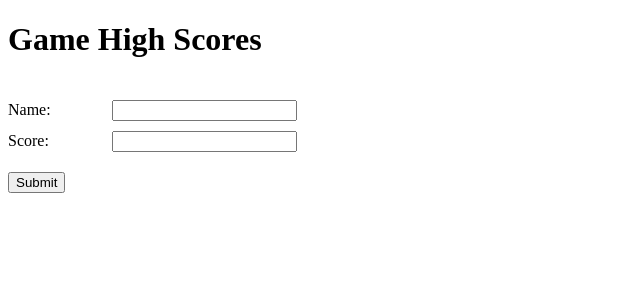
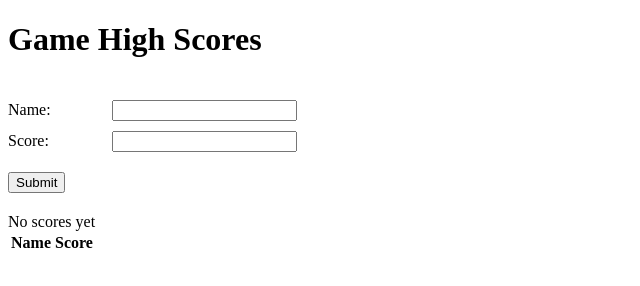
Before and after one commit to acciojob/game-high-scores-Mazhar-54321, a website: page main.html in a window 1280 px wide. Shown: the whole page, without its empty margins (0-640 px from the left). Drawn offline with Linux system fonts and the light colour scheme.

Commit message:
created a submission

```diff
--- a/main.html
+++ b/main.html
@@ -5,7 +5,7 @@
     <link rel="stylesheet" href="styles.css" />
   </head>
 
-  <body onload="showScores();">
+  <body >
     <h1>Game High Scores</h1>
     <form>
       <label>Name:</label>
@@ -14,7 +14,18 @@
       <input type="text" id="score" /><br />
       <input type="button" value="Submit" onclick="saveScore()" />
     </form>
-    <div id="scores"></div>
+    <div id="scores">No scores yet
+      <table>
+
+        <tbody class="tbody">
+          <tr>
+            <th>Name</th>
+            <th>Score</th>
+          </tr>
+        </tbody>
+      </table>
+    </div>
+
     <script type="text/javascript" src="./script.js"></script>
   </body>
 </html>
```
